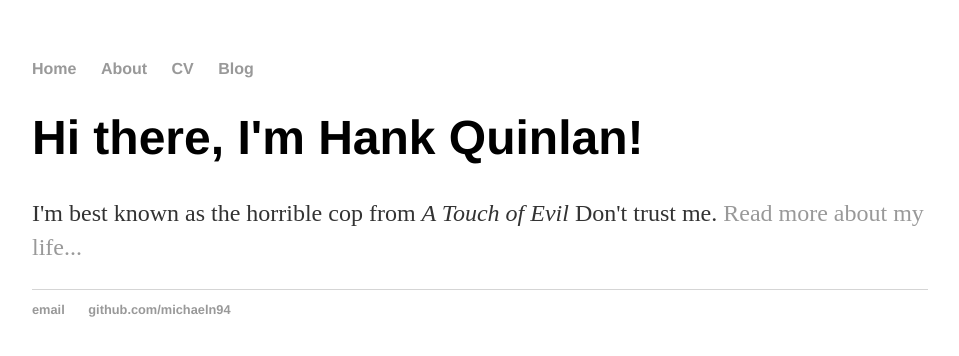
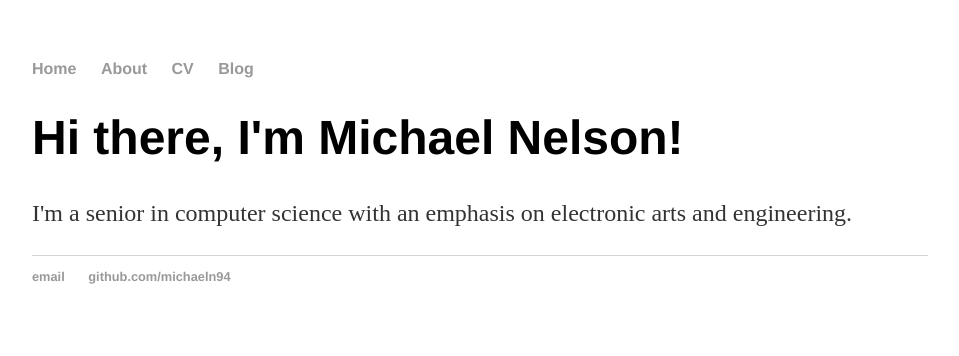
Before and after one commit to michaeln94/michaeln94.github.io, a Jekyll site: the page built from about/index.html, in a window 1280 px wide. Shown: the top 356 px of the page, without its empty margins (160-1119 px from the left). Built offline with Jekyll 4.4.1, drawn with Linux system fonts in a browser that asks for light colours.

Commit message:
Update index.html

```diff
--- a/about/index.html
+++ b/about/index.html
@@ -1,8 +1,8 @@
 ---
 layout: default
-title: Hank Quinlan, Horrible Cop
+title: Michael Nelson
 ---
 <div class="blurb">
-	<h1>Hi there, I'm Hank Quinlan!</h1>
-	<p>I'm best known as the horrible cop from <em>A Touch of Evil</em> Don't trust me. <a href="/about">Read more about my life...</a></p>
+	<h1>Hi there, I'm Michael Nelson!</h1>
+	<p>I'm a senior in computer science with an emphasis on electronic arts and engineering.</a></p>
 </div><!-- /.blurb -->
```
